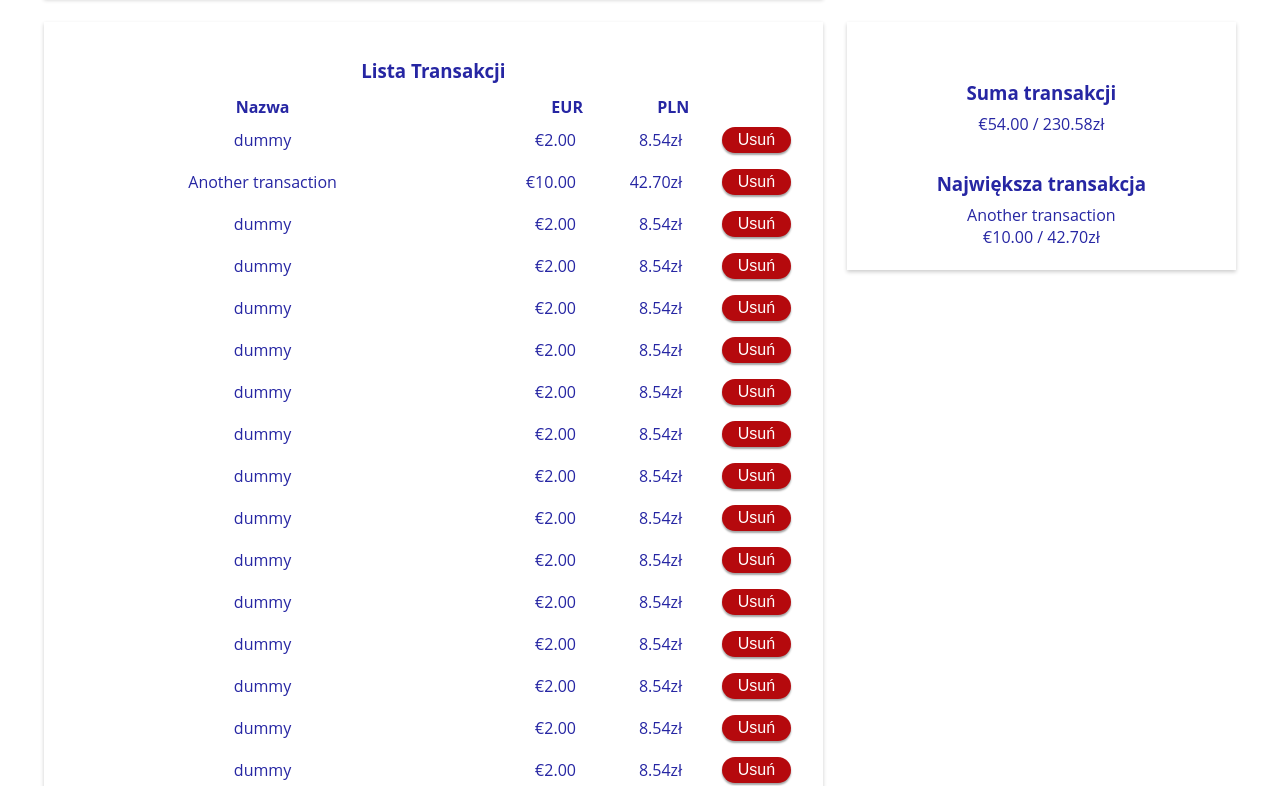
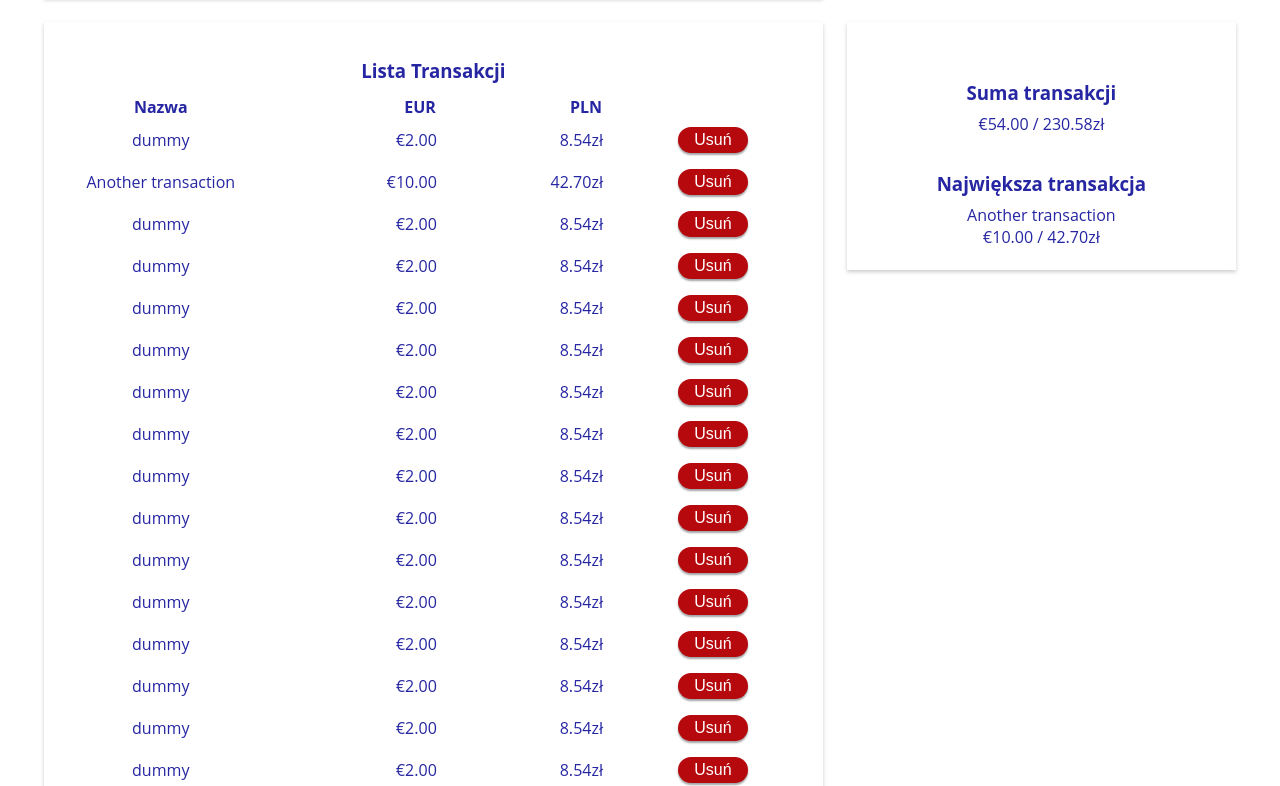
Before and after one commit to michalosinski91/przelicznik-walut, a React app: page / in a window 1280 px wide. Shown: the part 514-1300 px from the top of the page. Built offline with nearby package versions, Linux system fonts and the light colour scheme; the HTML template or start-up script is replaced by a standard one.

Commit message:
style fixes

```diff
--- a/src/components/TransactionList.js
+++ b/src/components/TransactionList.js
@@ -10,7 +10,7 @@ const TransactionList = ({ transactions, removeTransaction, euroExchangeRate })
             : <table className='table'>
                 <tbody>
                     <tr>
-                        <th>Nazwa</th>
+                        <th className='wide'>Nazwa</th>
                         <th className='right'>EUR</th>
                         <th className='right'>PLN</th>
                         <th></th>
--- a/src/style/style.css
+++ b/src/style/style.css
@@ -118,13 +118,14 @@ header {
 /* Table */
 
 .table {
+    margin: 0 auto;
     width: 100%;
     padding: 12px;
     border-collapse: collapse;
 }
 
 td {
-    padding: 8px;
+    padding: 8px 0;
     border: none;
 }
 
@@ -132,6 +133,9 @@ tr:hover {
     background-color: rgba(38, 38, 163, 0.3);
 }
 
+.wide {
+    width: 30%;
+}
 
 .right {
     text-align: right;
```
